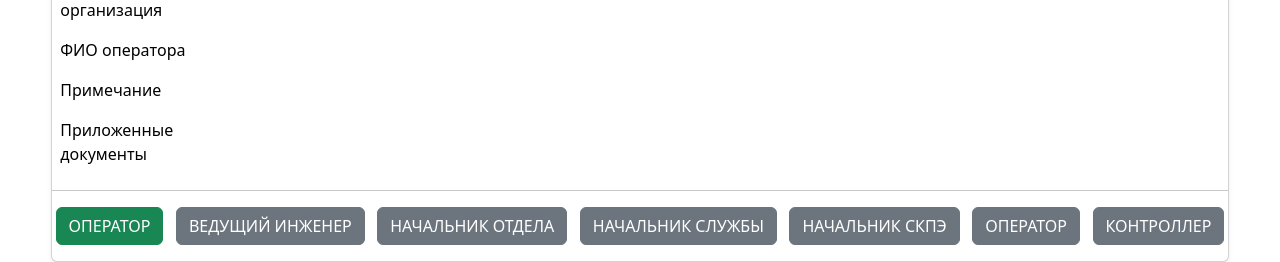
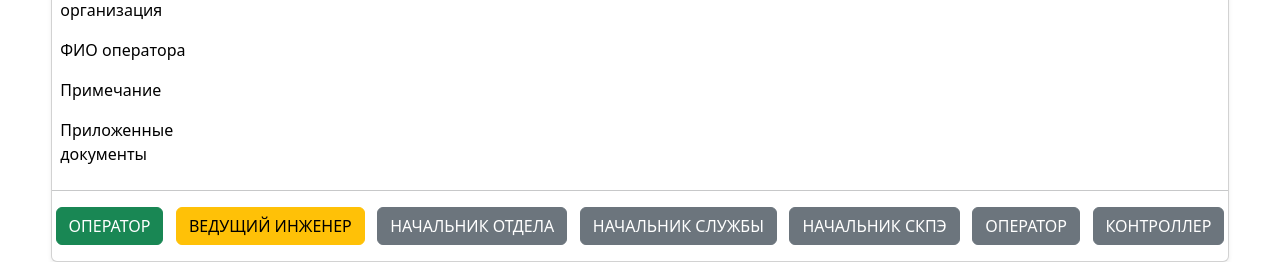
Before and after one commit to ValeraTheSlayer/astrec, a Django app: template arec/card/templates/card/card_detail.html in a window 1280 px wide. Shown: the part 688-950 px from the top of the page. Run offline with Django 4.2, Linux system fonts and the light colour scheme; the template is opened without the code that fills it, so the values that code supplies are empty; some libraries are stand-ins or nearby versions.

Commit message:
orange color for one of the approval buttons

```diff
--- a/arec/card/templates/card/card_detail.html
+++ b/arec/card/templates/card/card_detail.html
@@ -218,7 +218,7 @@
     <div class="d-flex justify-content-center">
         <div class="mb-3">
             <button class="btn btn-success">ОПЕРАТОР</button>&nbsp;&nbsp;
-            <button class="btn btn-secondary">ВЕДУЩИЙ ИНЖЕНЕР</button>&nbsp;&nbsp;
+            <button class="btn btn-warning">ВЕДУЩИЙ ИНЖЕНЕР</button>&nbsp;&nbsp;
             <button class="btn btn-secondary">НАЧАЛЬНИК ОТДЕЛА</button>&nbsp;&nbsp;
             <button class="btn btn-secondary">НАЧАЛЬНИК СЛУЖБЫ</button>&nbsp;&nbsp;
             <button class="btn btn-secondary">НАЧАЛЬНИК СКПЭ</button>&nbsp;&nbsp;
```
